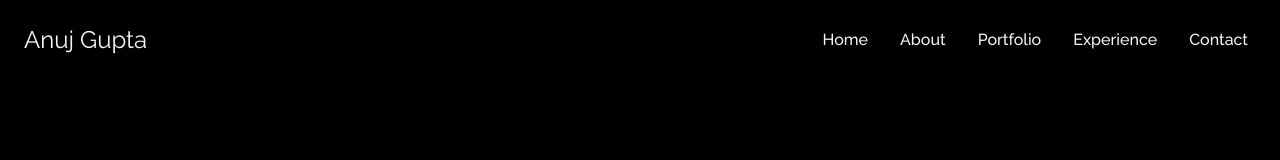
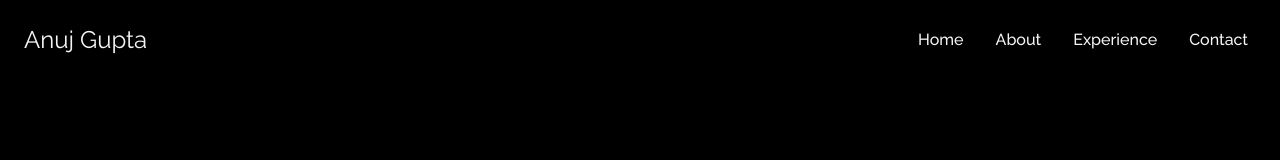
Before and after one commit to anujgupta8519/portfolio1, a React (Create React App) app: page / in a window 1280 px wide. Shown: the top 160 px of the page. Built offline with nearby package versions, Linux system fonts and the light colour scheme.

Commit message:
Update Nav.js

```diff
--- a/src/components/Nav.js
+++ b/src/components/Nav.js
@@ -15,10 +15,10 @@ const Nav = () => {
       id: 2,
       link: "about",
     },
-    {
-      id: 3,
-      link: "portfolio",
-    },
+//     {
+//       id: 3,
+//       link: "portfolio",
+//     },
     {
       id: 4,
       link: "experience",
```
